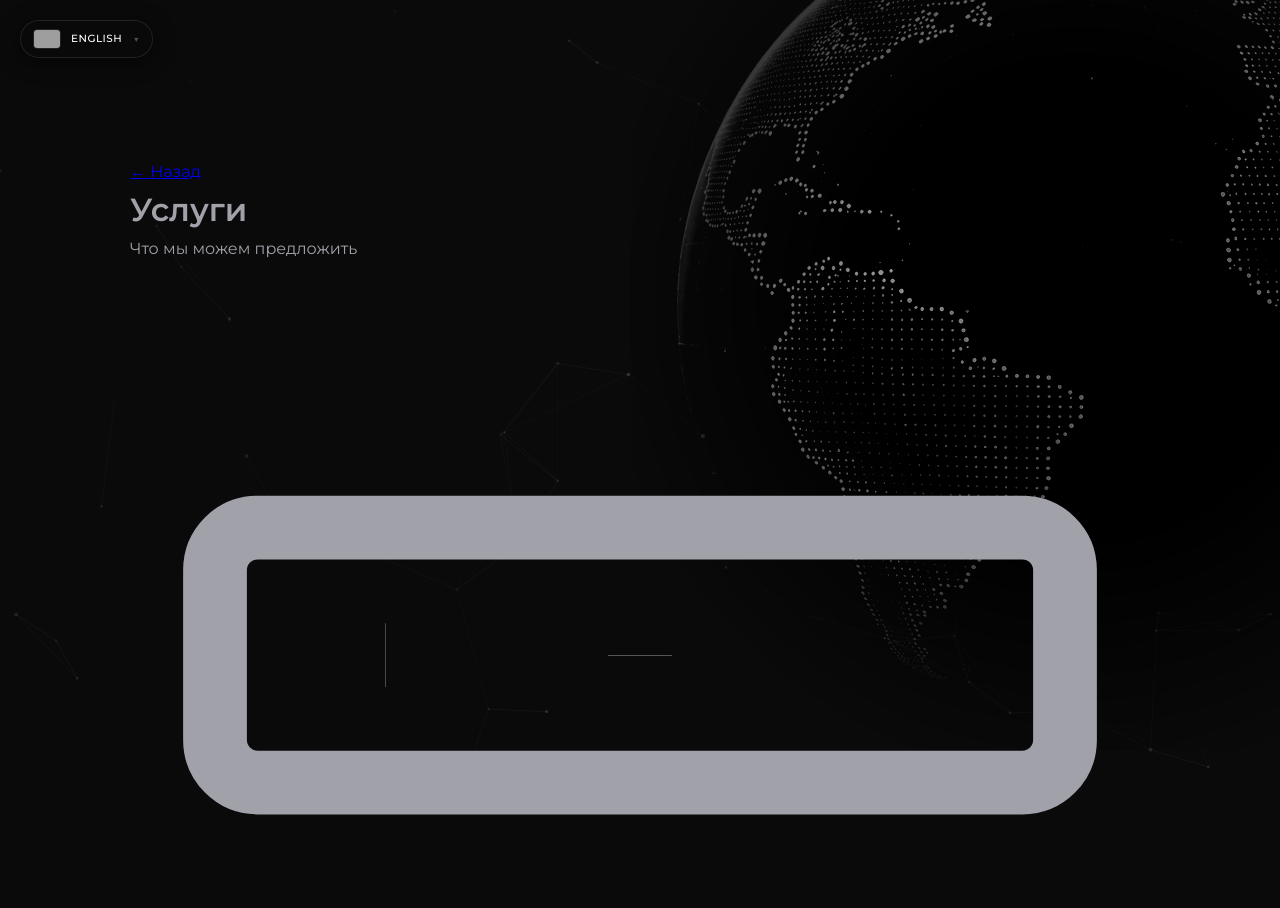
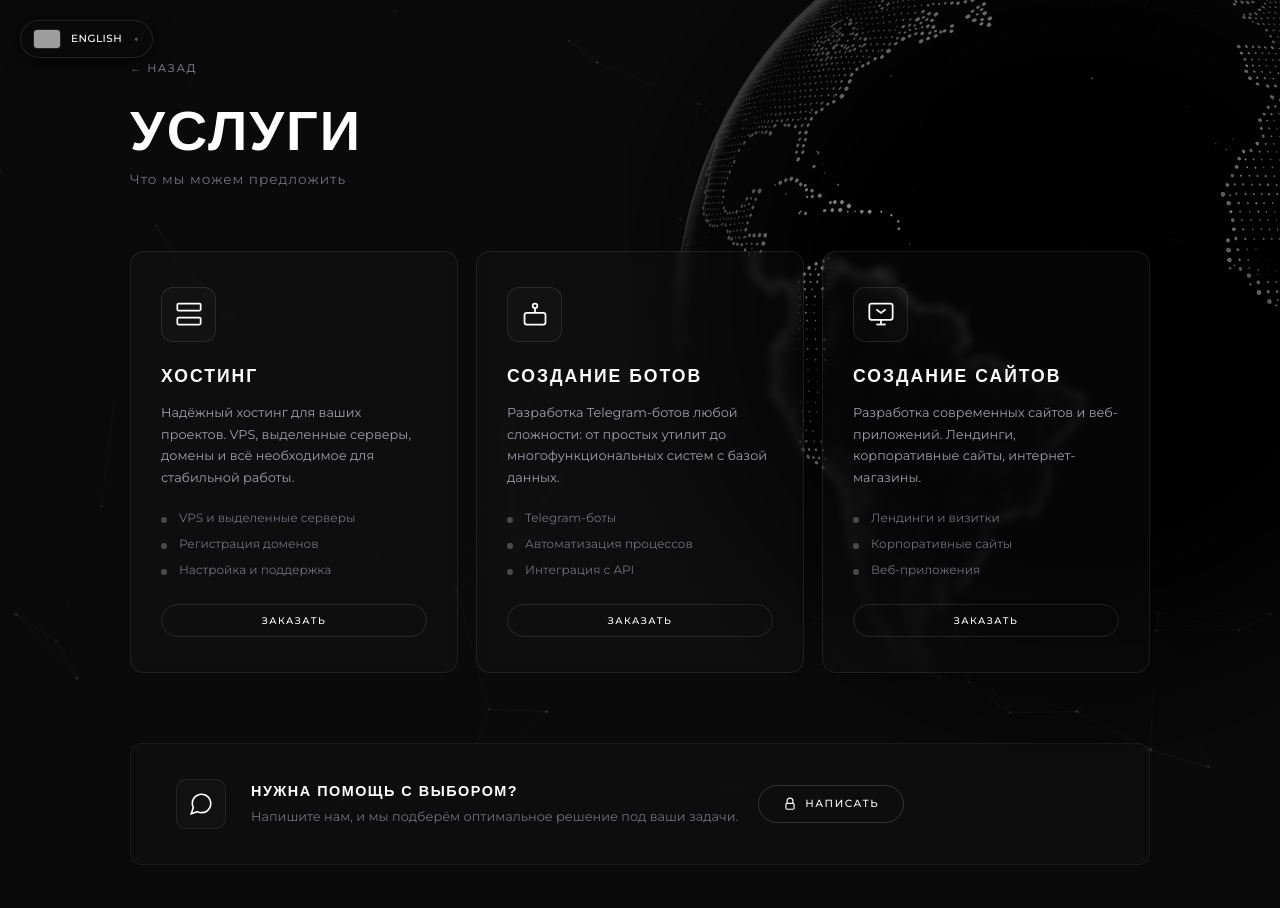
Before and after one commit to OnionLegion/OnionLegion.github.io, a plain HTML site: page services.html in a window 1280 px wide. Shown: the top 908 px of the page. Drawn offline with nearby package versions, Linux system fonts and the light colour scheme; grey boxes are pictures that could not be loaded; a web font is replaced by a local one.

Commit message:
Update styles.css

```diff
--- a/styles.css
+++ b/styles.css
@@ -503,6 +503,145 @@ footer .motto {
     text-transform: uppercase;
 }
 
+.page-header {
+    padding: 60px 0 40px 0;
+    min-height: auto;
+    justify-content: flex-start;
+}
+
+.back-link {
+    display: inline-block;
+    font-family: 'Montserrat', sans-serif;
+    font-size: 0.7rem;
+    font-weight: 500;
+    color: #71717a;
+    text-decoration: none;
+    letter-spacing: 1.5px;
+    text-transform: uppercase;
+    margin-bottom: 25px;
+    transition: color 0.3s ease;
+}
+
+.back-link:hover {
+    color: #ffffff;
+}
+
+.page-title {
+    font-family: 'Goldman', sans-serif;
+    font-weight: 700;
+    font-size: 2.5rem;
+    color: #ffffff;
+    letter-spacing: 2px;
+    text-transform: uppercase;
+    line-height: 1;
+    margin-bottom: 10px;
+}
+
+.page-subtitle {
+    font-family: 'Montserrat', sans-serif;
+    font-weight: 400;
+    font-size: 0.85rem;
+    color: #71717a;
+    letter-spacing: 1px;
+}
+
+.services-section {
+    padding: 20px 0 50px 0;
+}
+
+.services-grid {
+    display: grid;
+    grid-template-columns: 1fr;
+    gap: 16px;
+}
+
+.service-card {
+    border: 1px solid rgba(255,255,255,0.08);
+    border-radius: 14px;
+    padding: 30px 25px;
+    background: rgba(255,255,255,0.02);
+    backdrop-filter: blur(5px);
+    -webkit-backdrop-filter: blur(5px);
+    display: flex;
+    flex-direction: column;
+    transition: all 0.3s ease;
+}
+
+.service-card:active {
+    transform: scale(0.98);
+    border-color: rgba(255,255,255,0.15);
+}
+
+.service-icon {
+    width: 55px;
+    height: 55px;
+    border: 1px solid rgba(255,255,255,0.1);
+    border-radius: 12px;
+    display: flex;
+    align-items: center;
+    justify-content: center;
+    background: rgba(255,255,255,0.02);
+    margin-bottom: 20px;
+}
+
+.service-icon svg {
+    width: 28px;
+    height: 28px;
+    stroke: #ffffff;
+    fill: none;
+    stroke-width: 1.5;
+}
+
+.service-card h3 {
+    font-family: 'Goldman', sans-serif;
+    font-weight: 700;
+    font-size: 1.1rem;
+    color: #ffffff;
+    letter-spacing: 2px;
+    text-transform: uppercase;
+    margin-bottom: 12px;
+}
+
+.service-card p {
+    font-family: 'Montserrat', sans-serif;
+    font-weight: 400;
+    font-size: 0.8rem;
+    color: #a1a1aa;
+    line-height: 1.7;
+    margin-bottom: 20px;
+}
+
+.service-features {
+    list-style: none;
+    padding: 0;
+    margin: 0 0 25px 0;
+    display: flex;
+    flex-direction: column;
+    gap: 8px;
+    flex-grow: 1;
+}
+
+.service-features li {
+    font-family: 'Montserrat', sans-serif;
+    font-weight: 400;
+    font-size: 0.75rem;
+    color: #71717a;
+    padding-left: 18px;
+    position: relative;
+    line-height: 1.5;
+}
+
+.service-features li::before {
+    content: '';
+    position: absolute;
+    left: 0;
+    top: 8px;
+    width: 6px;
+    height: 6px;
+    border-radius: 50%;
+    background: rgba(255,255,255,0.25);
+}
+
 @media (max-width: 480px) {
     .lang-switcher {
         top: 12px;
@@ -533,6 +672,15 @@ footer .motto {
         right: -60px;
         top: 0;
         opacity: 0.25;
+    }
+    .page-header {
+        padding: 40px 0 30px 0;
+    }
+    .page-title {
+        font-size: 2rem;
+    }
+    .service-card {
+        padding: 25px 20px;
     }
 }
 
@@ -586,6 +734,13 @@ footer .motto {
         width: auto;
         max-width: none;
     }
+    .services-grid {
+        grid-template-columns: repeat(2, 1fr);
+        gap: 16px;
+    }
+    .page-title {
+        font-size: 3rem;
+    }
 }
 
 @media (min-width: 769px) and (max-width: 1024px) {
@@ -604,6 +759,24 @@ footer .motto {
     }
     .about-card {
         padding: 40px 40px;
+    }
+}
+
+@media (min-width: 769px) {
+    .services-grid {
+        grid-template-columns: repeat(3, 1fr);
+        gap: 18px;
+    }
+    .page-title {
+        font-size: 3.5rem;
+    }
+    .service-card {
+        padding: 35px 30px;
+    }
+    .service-card:hover {
+        border-color: rgba(255,255,255,0.2);
+        transform: translateY(-3px);
+        background: rgba(255,255,255,0.03);
     }
 }
 
@@ -799,6 +972,30 @@ footer .motto {
         top: -30px;
         opacity: 0.15;
     }
+    .page-header {
+        padding: 20px 0 20px 0;
+    }
+    .page-title {
+        font-size: 1.8rem;
+    }
+    .back-link {
+        margin-bottom: 15px;
+    }
+    .service-card {
+        padding: 20px 18px;
+    }
+    .service-icon {
+        width: 45px;
+        height: 45px;
+        margin-bottom: 15px;
+    }
+    .service-icon svg {
+        width: 22px;
+        height: 22px;
+    }
+    .service-card h3 {
+        font-size: 0.95rem;
+    }
 }
 
 @media (prefers-color-scheme: dark) {
```
